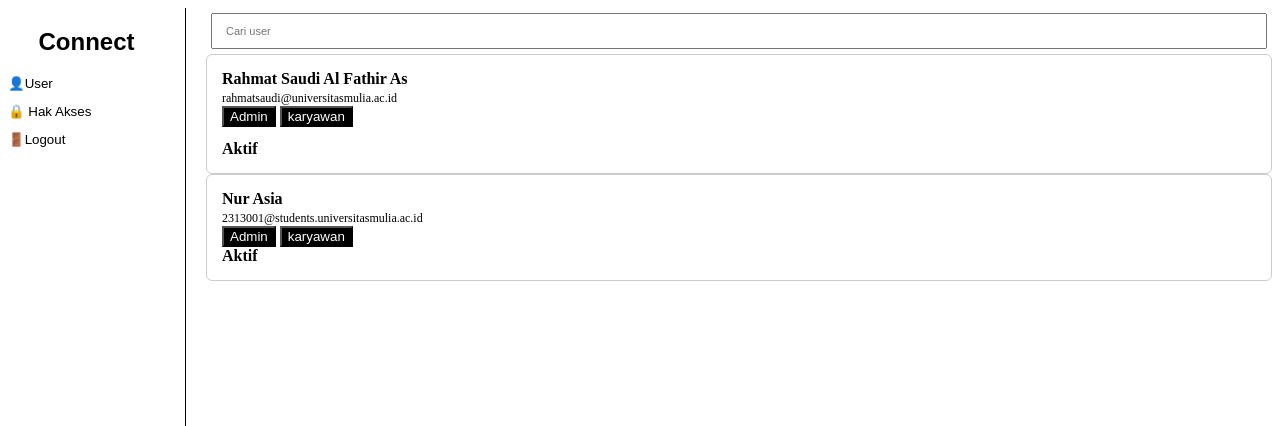
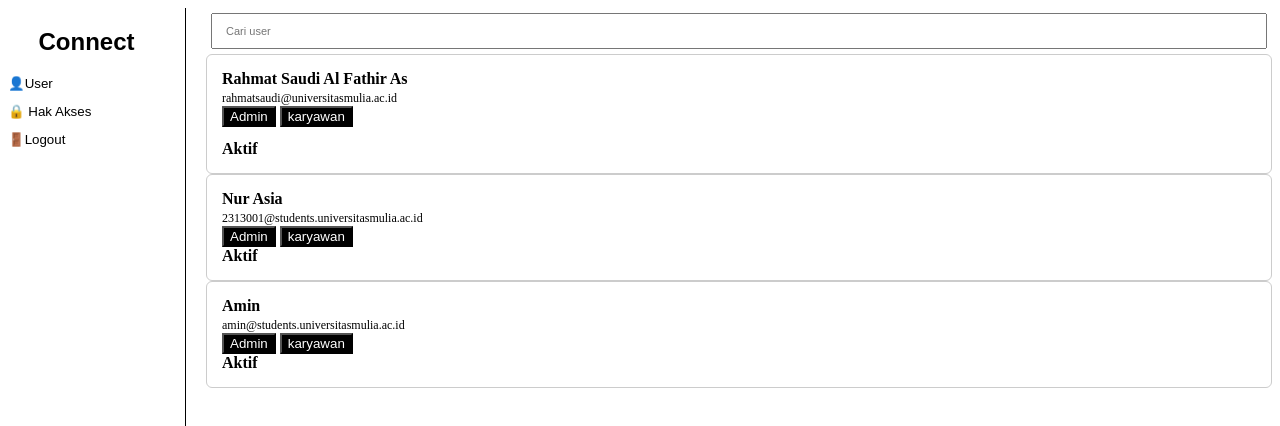
Before and after one commit to 2313001nur/nurasia2313001, a plain HTML site: page slide2.html in a window 1280 px wide. Shown: the top 426 px of the page. Drawn offline with Linux system fonts and the light colour scheme.

Commit message:
Update slide2.html

```diff
--- a/slide2.html
+++ b/slide2.html
@@ -32,11 +32,13 @@
         <span class="" style="font-size: 12px;">2313001@students.universitasmulia.ac.id</span><br>
          <button>Admin</button>
          <button>karyawan</button>
-
-        <div style="font-weight: bold;">Aktif
-
-        </div>
+        <div style="font-weight: bold;">Aktif</div>
     </div>
-
+    <div id="box">
+        <strong> Amin </strong><br>
+        <span class="" style="font-size: 12px;">amin@students.universitasmulia.ac.id</span><br>
+         <button>Admin</button>
+         <button>karyawan</button>
+        <div style="font-weight: bold;">Aktif</div>
 </body>
 </html>
```
